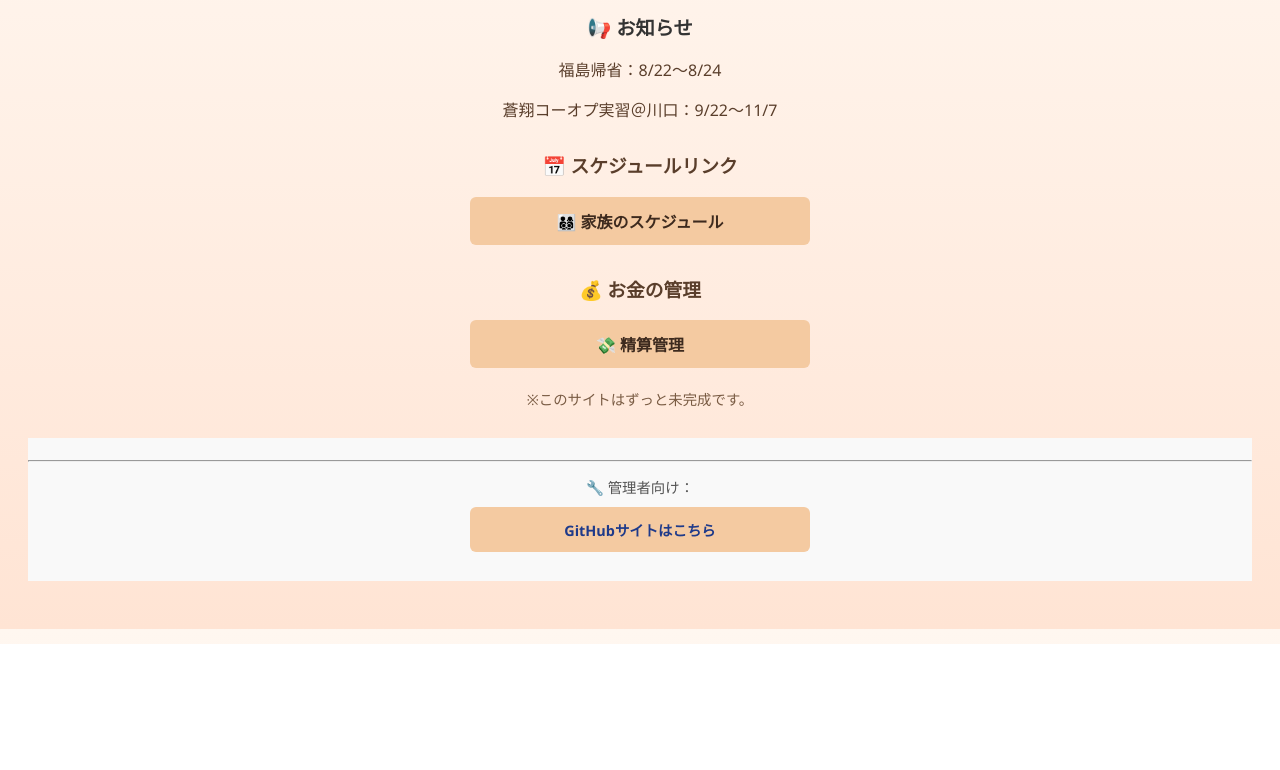
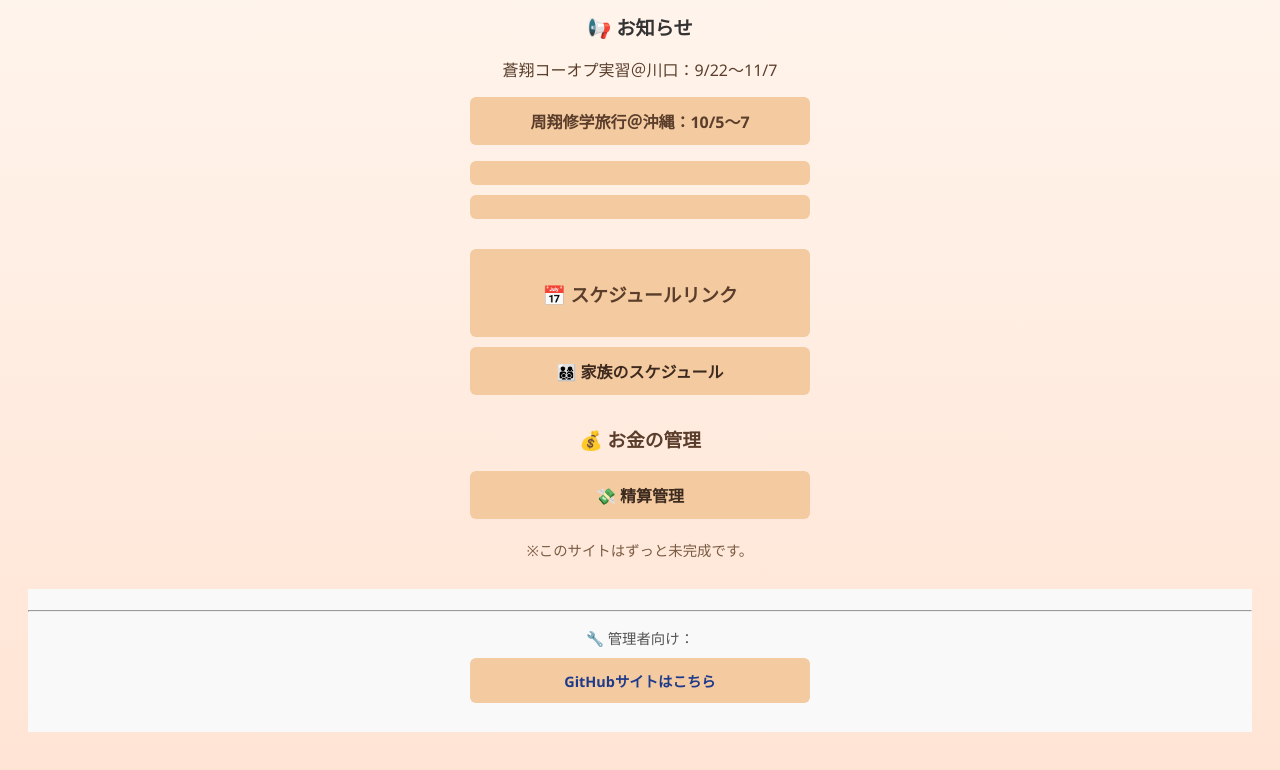
Before and after one commit to hiraizumi-hrss/fam, a plain HTML site: page portal.html in a window 1280 px wide. Shown: the part 156-926 px from the top of the page. Before the commit the page ends 800 px from the top, so only its background shows below. Drawn offline with Linux system fonts and the light colour scheme.

Commit message:
Add files via upload

```diff
--- a/portal.html
+++ b/portal.html
@@ -73,8 +73,10 @@
 
   <div id="infoArea">
     <h2>📢 お知らせ</h2>
-    <p id="infoText">福島帰省：8/22～8/24</p>
     <p id="infoText">蒼翔コーオプ実習＠川口：9/22～11/7</p>
+    <p id="infoText">
+    <a href="./file/与野高校修学旅行.pdf" target="_blank" style="text-decoration: none; color: inherit;">
+      周翔修学旅行＠沖縄：10/5～7</p>
   </div>
 
 
```
Also changed, not shown: 1 other file.
